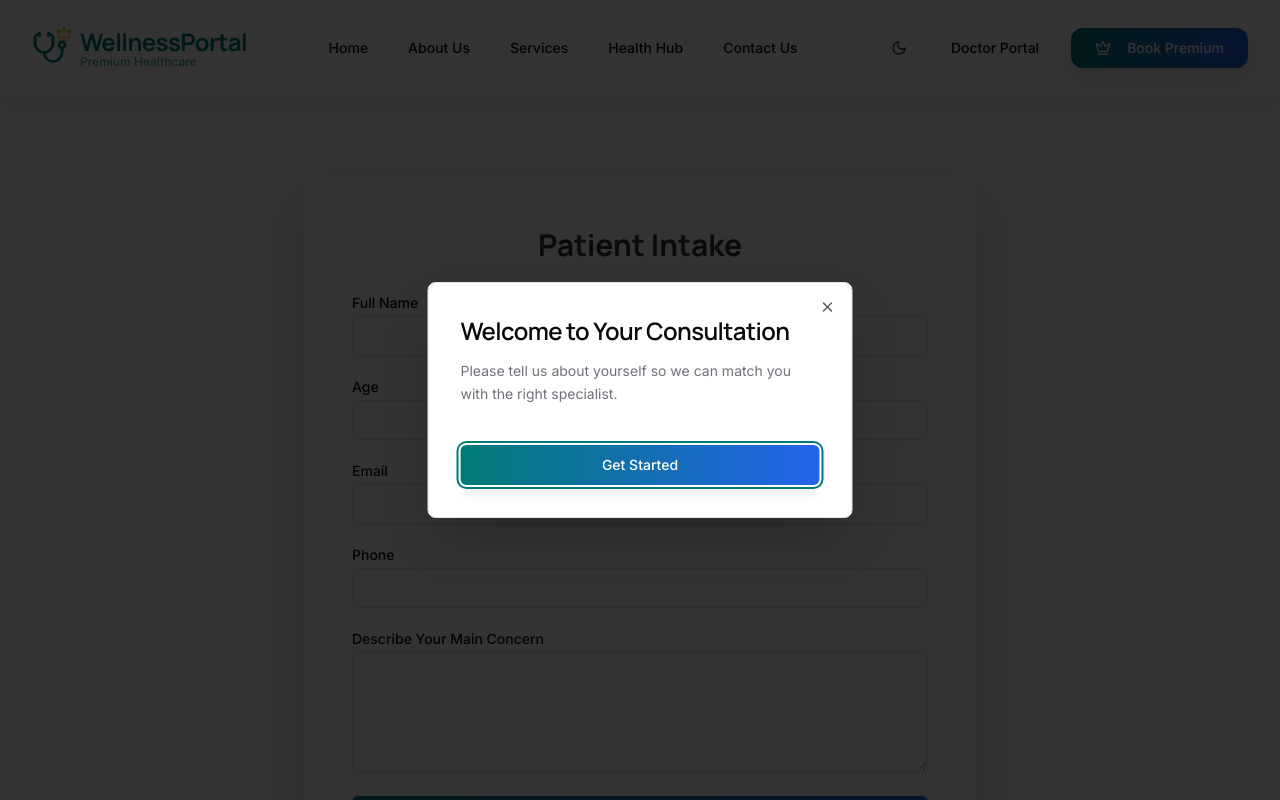
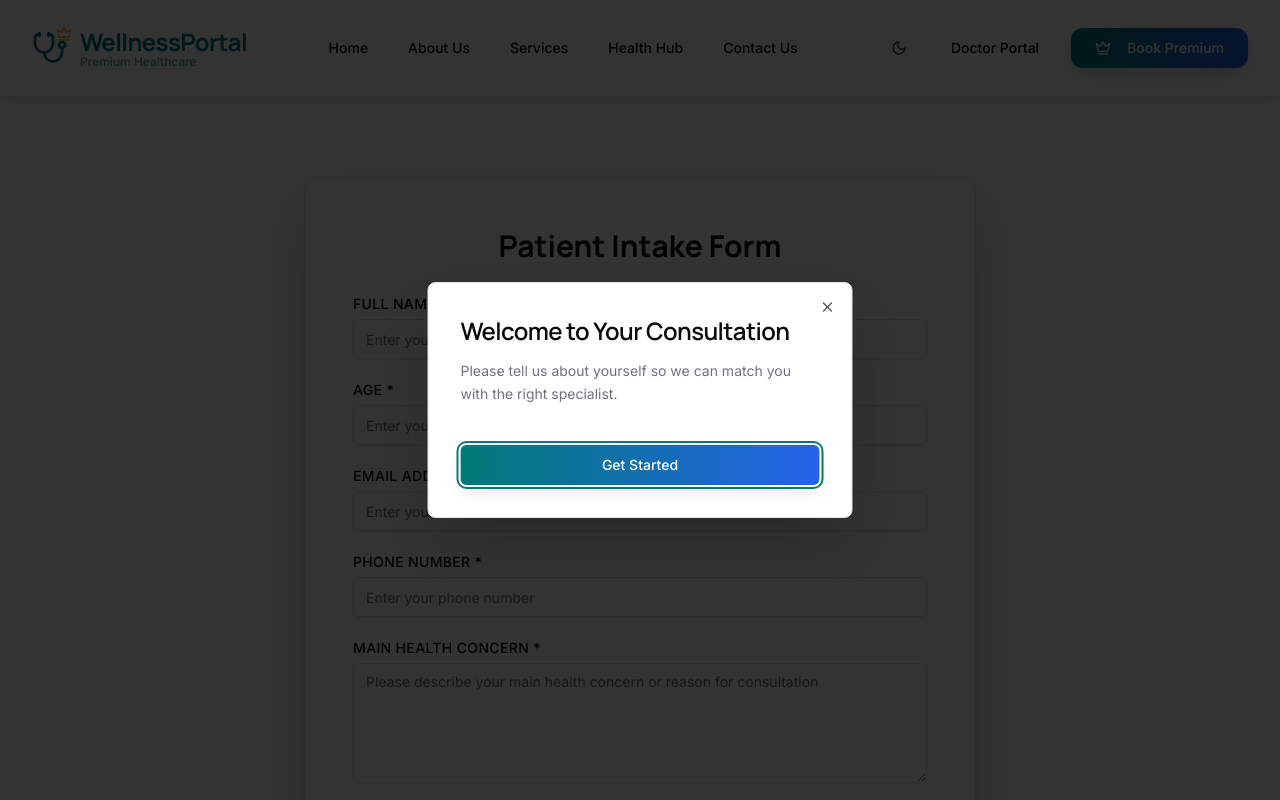
Before and after one commit to poojithpappala/wellspring-appointment-flow, a React (Vite) app: page /patient-intake in a window 1280 px wide. Shown: the top 800 px of the page. Built offline with nearby package versions, Linux system fonts and the light colour scheme.

Commit message:
Fix form usability and add chat widget
Improved form field labels and hints for better usability in patient and doctor login forms. Added Tidio chat widget to all pages.

```diff
--- a/index.html
+++ b/index.html
@@ -40,6 +40,9 @@
       gtag('config', 'YOUR_GA_ID');
     </script>
     -->
+
+    <!-- Tidio Chat Widget -->
+    <script src="//code.tidio.co/vnxbo4jpapbfmqyvgkwspmhuz34m5mqr.js" async></script>
   </head>
 
   <body>
--- a/src/components/doctor-portal/LoginForm.tsx
+++ b/src/components/doctor-portal/LoginForm.tsx
@@ -7,7 +7,7 @@ import { Button } from '@/components/ui/button';
 import { Input } from '@/components/ui/input';
 import { Label } from '@/components/ui/label';
 import { Alert, AlertDescription, AlertTitle } from "@/components/ui/alert";
-import { AlertCircle, Lock } from "lucide-react";
+import { AlertCircle, Lock, Mail, Eye, EyeOff } from "lucide-react";
 
 const loginSchema = z.object({
   email: z.string().email("Invalid email address"),
@@ -28,6 +28,7 @@ const LoginForm: React.FC<LoginFormProps> = ({ onLoginSuccess }) => {
   const [loginError, setLoginError] = useState<string | null>(null);
   const [loginAttempts, setLoginAttempts] = useState(0);
   const [isLocked, setIsLocked] = useState(false);
+  const [showPassword, setShowPassword] = useState(false);
 
   const { register, handleSubmit, formState: { errors } } = useForm<LoginFormData>({
     resolver: zodResolver(loginSchema),
@@ -52,8 +53,17 @@ const LoginForm: React.FC<LoginFormProps> = ({ onLoginSuccess }) => {
   };
 
   return (
-    <div className="max-w-md mx-auto bg-white p-8 md:p-12 rounded-2xl shadow-2xl">
-      <h2 className="text-3xl font-bold text-charcoal mb-8 text-center leading-heading">Doctor Sign In</h2>
+    <div className="max-w-md mx-auto bg-card border border-border p-8 md:p-12 rounded-2xl shadow-2xl">
+      <h2 className="text-3xl font-bold text-foreground mb-2 text-center leading-heading">Doctor Portal</h2>
+      <p className="text-center text-muted-foreground mb-8">Sign in to access your dashboard</p>
+
+      {/* Demo Credentials Info */}
+      <div className="mb-6 p-4 bg-muted rounded-lg border">
+        <h3 className="text-sm font-semibold text-foreground mb-2">Demo Credentials:</h3>
+        <p className="text-xs text-muted-foreground">Email: doctor@example.com</p>
+        <p className="text-xs text-muted-foreground">Password: Wellness123</p>
+      </div>
+
       {isLocked && (
         <Alert variant="destructive" className="mb-6">
           <Lock className="h-5 w-5" />
@@ -72,17 +82,55 @@ const LoginForm: React.FC<LoginFormProps> = ({ onLoginSuccess }) => {
       )}
       <form onSubmit={handleSubmit(onSubmit)} className="space-y-6">
         <div>
-          <Label htmlFor="email-login" className="form-label">Email</Label>
-          <Input id="email-login" type="email" {...register('email')} className="input-field" disabled={isLocked} aria-required="true" aria-invalid={!!errors.email} />
-          {errors.email && <p className="text-sm text-red-600 mt-1">{errors.email.message}</p>}
+          <Label htmlFor="email-login" className="form-label">
+            <Mail className="inline w-4 h-4 mr-1" />
+            Email Address *
+          </Label>
+          <Input
+            id="email-login"
+            type="email"
+            {...register('email')}
+            className="input-field"
+            placeholder="Enter your email address"
+            disabled={isLocked}
+            aria-required="true"
+            aria-invalid={!!errors.email}
+          />
+          {errors.email && <p className="text-sm text-destructive mt-1">{errors.email.message}</p>}
         </div>
         <div>
-          <Label htmlFor="password-login" className="form-label">Password</Label>
-          <Input id="password-login" type="password" {...register('password')} className="input-field" disabled={isLocked} aria-required="true" aria-invalid={!!errors.password} />
-          {errors.password && <p className="text-sm text-red-600 mt-1">{errors.password.message}</p>}
+          <Label htmlFor="password-login" className="form-label">
+            <Lock className="inline w-4 h-4 mr-1" />
+            Password *
+          </Label>
+          <div className="relative">
+            <Input
+              id="password-login"
+              type={showPassword ? "text" : "password"}
+              {...register('password')}
+              className="input-field pr-12"
+              placeholder="Enter your password"
+              disabled={isLocked}
+              aria-required="true"
+              aria-invalid={!!errors.password}
+            />
+            <button
+              type="button"
+              className="absolute inset-y-0 right-0 pr-3 flex items-center"
+              onClick={() => setShowPassword(!showPassword)}
+              disabled={isLocked}
+            >
+              {showPassword ? (
+                <EyeOff className="h-5 w-5 text-muted-foreground" />
+              ) : (
+                <Eye className="h-5 w-5 text-muted-foreground" />
+              )}
+            </button>
+          </div>
+          {errors.password && <p className="text-sm text-destructive mt-1">{errors.password.message}</p>}
         </div>
         <Button type="submit" className="w-full btn-primary py-3 text-lg" disabled={isLocked} aria-label="Sign in to doctor portal">
-          {isLocked ? 'Locked' : 'Sign In'}
+          {isLocked ? 'Account Locked' : 'Sign In'}
         </Button>
       </form>
     </div>
--- a/src/components/patient-intake/PatientIntakeForm.tsx
+++ b/src/components/patient-intake/PatientIntakeForm.tsx
@@ -33,33 +33,71 @@ const PatientIntakeForm: React.FC<PatientIntakeFormProps> = ({ onSubmitSuccess }
   };
 
   return (
-    <div className="max-w-2xl mx-auto bg-white p-8 md:p-12 rounded-2xl shadow-2xl">
-      <h2 className="text-3xl font-bold text-charcoal mb-8 text-center leading-heading">Patient Intake</h2>
+    <div className="max-w-2xl mx-auto bg-card border border-border p-8 md:p-12 rounded-2xl shadow-2xl">
+      <h2 className="text-3xl font-bold text-foreground mb-8 text-center leading-heading">Patient Intake Form</h2>
       <form onSubmit={handleSubmit(onSubmit)} className="space-y-6">
         <div>
-          <Label htmlFor="fullName" className="form-label">Full Name</Label>
-          <Input id="fullName" {...register('fullName')} className="input-field" aria-required="true" aria-invalid={!!errors.fullName} />
-          {errors.fullName && <p className="text-sm text-red-600 mt-1">{errors.fullName.message}</p>}
+          <Label htmlFor="fullName" className="form-label">Full Name *</Label>
+          <Input
+            id="fullName"
+            {...register('fullName')}
+            className="input-field"
+            placeholder="Enter your full name"
+            aria-required="true"
+            aria-invalid={!!errors.fullName}
+          />
+          {errors.fullName && <p className="text-sm text-destructive mt-1">{errors.fullName.message}</p>}
         </div>
         <div>
-          <Label htmlFor="age" className="form-label">Age</Label>
-          <Input id="age" type="number" {...register('age')} className="input-field" aria-required="true" aria-invalid={!!errors.age} />
-          {errors.age && <p className="text-sm text-red-600 mt-1">{errors.age.message}</p>}
+          <Label htmlFor="age" className="form-label">Age *</Label>
+          <Input
+            id="age"
+            type="number"
+            {...register('age')}
+            className="input-field"
+            placeholder="Enter your age"
+            aria-required="true"
+            aria-invalid={!!errors.age}
+          />
+          {errors.age && <p className="text-sm text-destructive mt-1">{errors.age.message}</p>}
         </div>
         <div>
-          <Label htmlFor="email" className="form-label">Email</Label>
-          <Input id="email" type="email" {...register('email')} className="input-field" aria-required="true" aria-invalid={!!errors.email} />
-          {errors.email && <p className="text-sm text-red-600 mt-1">{errors.email.message}</p>}
+          <Label htmlFor="email" className="form-label">Email Address *</Label>
+          <Input
+            id="email"
+            type="email"
+            {...register('email')}
+            className="input-field"
+            placeholder="Enter your email address"
+            aria-required="true"
+            aria-invalid={!!errors.email}
+          />
+          {errors.email && <p className="text-sm text-destructive mt-1">{errors.email.message}</p>}
         </div>
         <div>
-          <Label htmlFor="phone" className="form-label">Phone</Label>
-          <Input id="phone" type="tel" {...register('phone')} className="input-field" aria-required="true" aria-invalid={!!errors.phone} />
-          {errors.phone && <p className="text-sm text-red-600 mt-1">{errors.phone.message}</p>}
+          <Label htmlFor="phone" className="form-label">Phone Number *</Label>
+          <Input
+            id="phone"
+            type="tel"
+            {...register('phone')}
+            className="input-field"
+            placeholder="Enter your phone number"
+            aria-required="true"
+            aria-invalid={!!errors.phone}
+          />
+          {errors.phone && <p className="text-sm text-destructive mt-1">{errors.phone.message}</p>}
         </div>
         <div>
-          <Label htmlFor="mainConcern" className="form-label">Describe Your Main Concern</Label>
-          <Textarea id="mainConcern" {...register('mainConcern')} className="input-field min-h-[120px]" aria-required="true" aria-invalid={!!errors.mainConcern} />
-          {errors.mainConcern && <p className="text-sm text-red-600 mt-1">{errors.mainConcern.message}</p>}
+          <Label htmlFor="mainConcern" className="form-label">Main Health Concern *</Label>
+          <Textarea
+            id="mainConcern"
+            {...register('mainConcern')}
+            className="input-field min-h-[120px]"
+            placeholder="Please describe your main health concern or reason for consultation"
+            aria-required="true"
+            aria-invalid={!!errors.mainConcern}
+          />
+          {errors.mainConcern && <p className="text-sm text-destructive mt-1">{errors.mainConcern.message}</p>}
         </div>
         <Button type="submit" className="w-full btn-primary py-3 text-lg" aria-label="Submit patient information and continue">
           Submit & Continue
--- a/src/index.css
+++ b/src/index.css
@@ -109,10 +109,10 @@
     @apply bg-secondary text-secondary-foreground hover:bg-secondary/80 transition-all duration-300 ease-in-out transform hover:scale-103 rounded-xl px-8 py-3 text-base font-medium shadow-sm hover:shadow-md border border-border focus-visible:ring-2 focus-visible:ring-ring focus-visible:ring-offset-2;
   }
   .input-field {
-    @apply block w-full px-4 py-3 border border-input rounded-xl shadow-sm focus:ring-primary focus:border-primary bg-background text-foreground sm:text-sm transition-colors duration-200;
+    @apply block w-full px-4 py-3 border-2 border-border rounded-xl shadow-sm focus:ring-2 focus:ring-primary focus:border-primary bg-background text-foreground placeholder:text-muted-foreground sm:text-sm transition-colors duration-200;
   }
   .form-label {
-    @apply block text-sm font-medium text-foreground mb-1.5;
+    @apply block text-sm font-semibold text-foreground mb-2 uppercase tracking-wide;
   }
   .premium-card {
     @apply bg-card border border-border rounded-2xl shadow-lg hover:shadow-2xl transition-all duration-500 transform hover:-translate-y-1;
```
